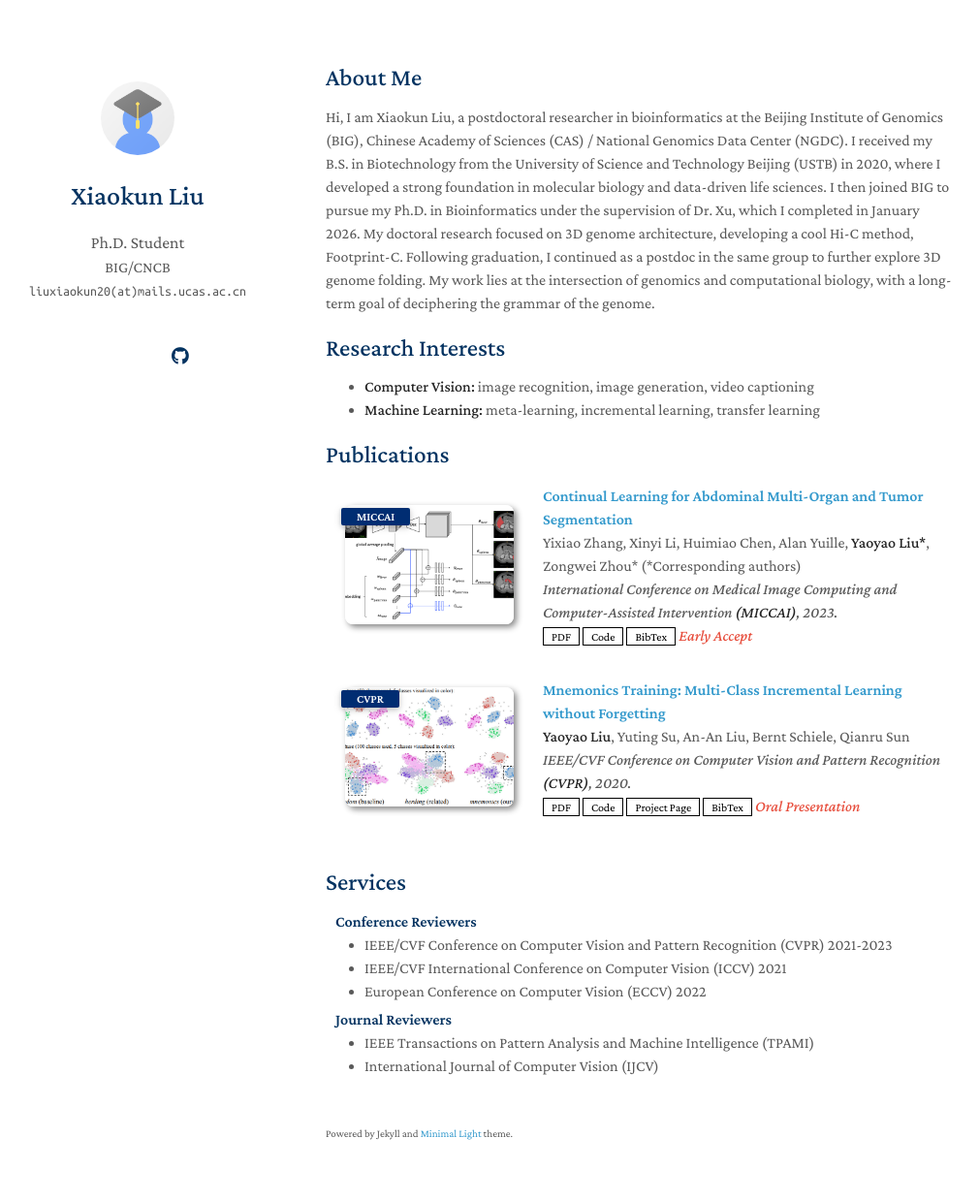
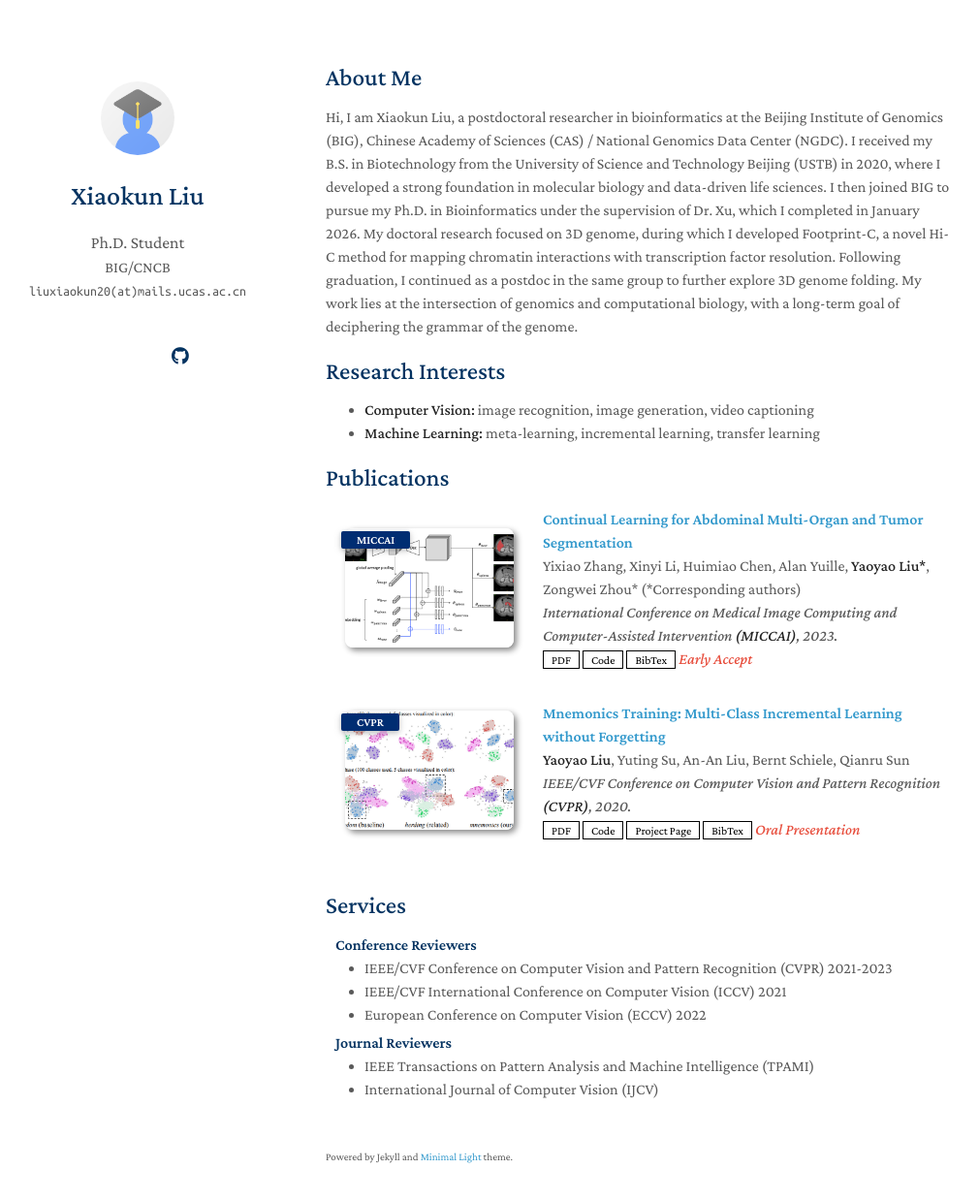
Before and after one commit to xiaokunliu01/xiaokunliu01.github.io, a Jekyll site: the page built from index.md, in a window 1280 px wide and 1274 px high. Shown: the top 1239 px of the window at 97% size, without its empty margins (134-1144 px from the left). Built offline with Jekyll 4.4.1, drawn with Linux system fonts in a browser that asks for light colours; a style sheet for code colours, icons or effects is not loaded; our own code applies the rules of GitHub Pages for plain Markdown files.

Commit message:
Update index.md

```diff
--- a/index.md
+++ b/index.md
@@ -5,7 +5,7 @@ layout: homepage
 ## About Me
 
 Hi, I am Xiaokun Liu, a postdoctoral researcher in bioinformatics at the Beijing Institute of Genomics (BIG), Chinese Academy of Sciences (CAS) / National Genomics Data Center (NGDC).
-I received my B.S. in Biotechnology from the University of Science and Technology Beijing (USTB) in 2020, where I developed a strong foundation in molecular biology and data-driven life sciences. I then joined BIG to pursue my Ph.D. in Bioinformatics under the supervision of Dr. Xu, which I completed in January 2026. My doctoral research focused on 3D genome architecture, developing a cool Hi-C method, Footprint-C.
+I received my B.S. in Biotechnology from the University of Science and Technology Beijing (USTB) in 2020, where I developed a strong foundation in molecular biology and data-driven life sciences. I then joined BIG to pursue my Ph.D. in Bioinformatics under the supervision of Dr. Xu, which I completed in January 2026. My doctoral research focused on 3D genome, during which I developed Footprint-C, a novel Hi-C method for mapping chromatin interactions with transcription factor resolution.
 Following graduation, I continued as a postdoc in the same group to further explore 3D genome folding.
 My work lies at the intersection of genomics and computational biology, with a long-term goal of deciphering the grammar of the genome.
 
```
